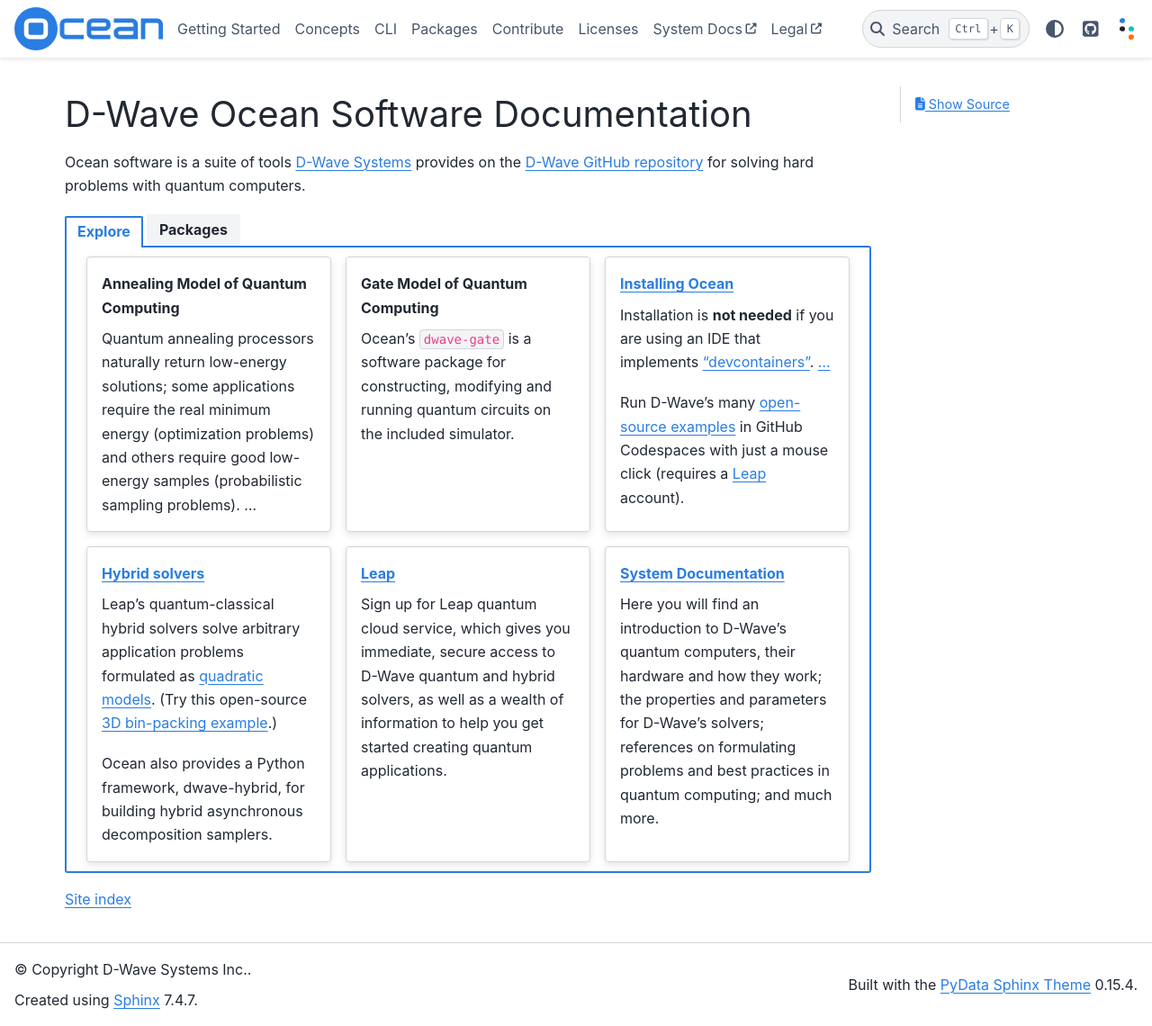
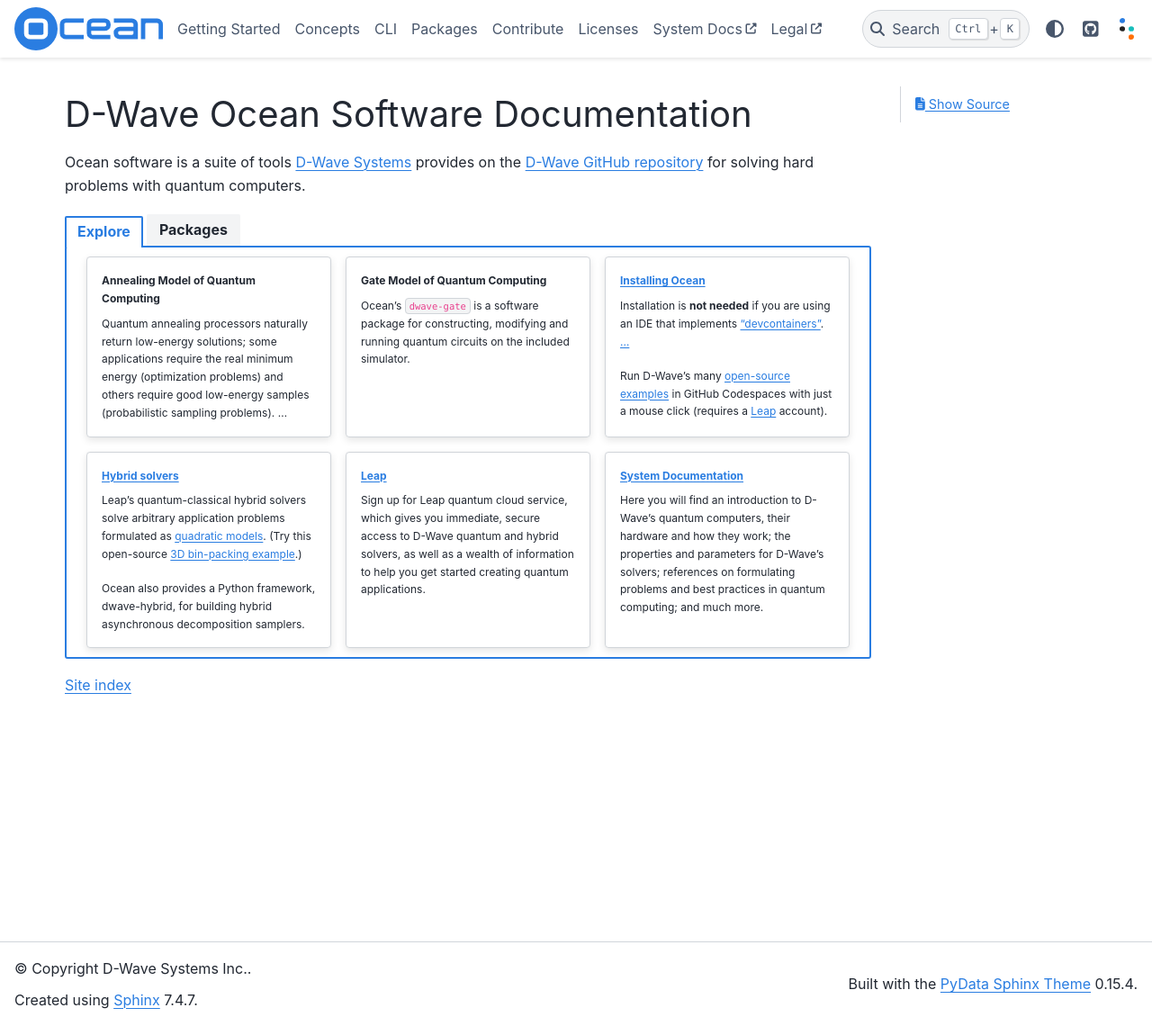
Before and after one commit to dwavesystems/dwave-ocean-sdk, a Sphinx documentation site: the page built from docs/index.rst, in a window 1280 px wide and 1140 px high. Shown: the whole window at 90% size. Built offline with Sphinx 7.4.7 and the PyData theme 0.15.4, drawn with Linux system fonts in a browser that asks for light colours; pages that are not in the unit, such as notebooks, are missing from menus.

Commit message:
Shrink card font to 12px for 16px default

```diff
--- a/docs/_static/theme_overrides.css
+++ b/docs/_static/theme_overrides.css
@@ -32,6 +32,14 @@
 abbr {
     border-bottom: none !important;
     text-decoration : none !important;
+}
+
+.sd-card-title {
+    font-size: 0.75em;
+}
+
+.sd-card-text {
+    font-size: 0.75em;
 }
 
 :root {
```
